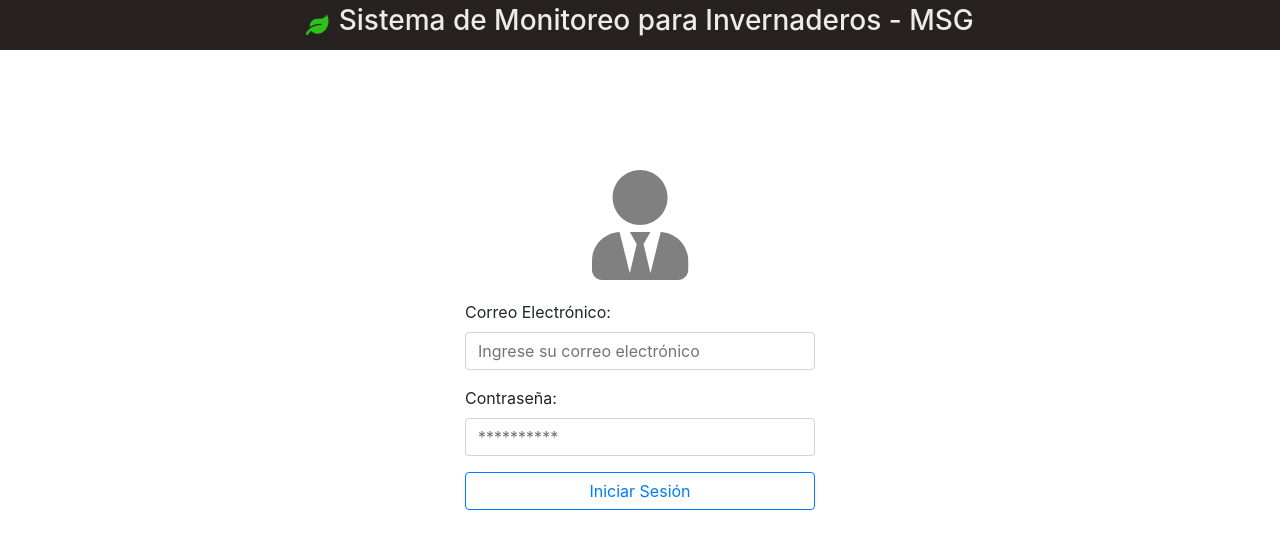
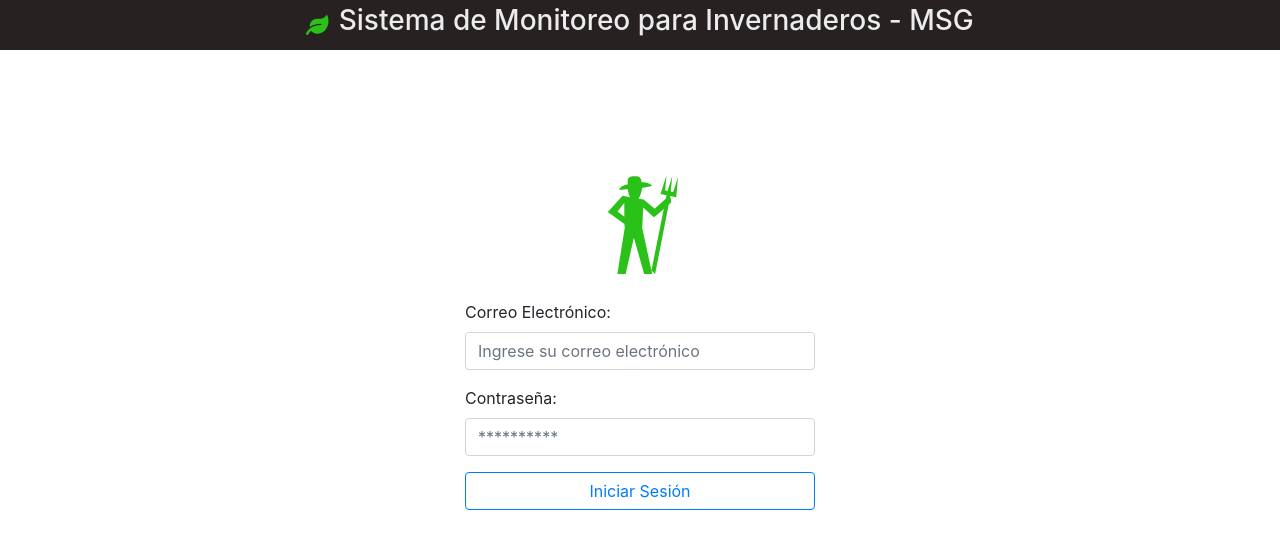
Before and after one commit to JMGVDEV/IoTUCO-FrontEnd, a React (Create React App) app: page / in a window 1280 px wide. Shown: the top 548 px of the page. Built offline with nearby package versions, Linux system fonts and the light colour scheme.

Commit message:
update views

```diff
--- a/package.json
+++ b/package.json
@@ -22,6 +22,7 @@
     "react-bootstrap": "^1.0.0-beta.17",
     "react-dom": "^16.13.1",
     "react-gauge-chart": "^0.2.5",
+    "react-icons": "^3.10.0",
     "react-location": "^2.0.7",
     "react-notifications": "^1.6.0",
     "react-router-dom": "^5.1.2",
--- a/src/components/Filters.jsx
+++ b/src/components/Filters.jsx
@@ -1,7 +1,7 @@
 import React, { Component } from 'react';
 import { Form } from 'react-bootstrap';
 import { getGrowBeds, getGreenHouses } from '../Utils/Api';
-import invernadero from '../assets/invernadero.svg';
+import { GiGreenhouse} from "react-icons/gi";
 //import invernadero from '../assets/greenhouse.png';
 
 export default class Filters extends Component {
@@ -70,8 +70,8 @@ export default class Filters extends Component {
     return (
       <div>
         <div className="pt-3 text-center" style={{ padding: 20 }}>
-          <h3>Selecionar Cama</h3>
-          <img src={invernadero} width="120px" />
+          <h3>Seleccionar Cama</h3>
+          <GiGreenhouse classame="usr" color="2AC218" size="120px" width="200px" />
         </div>
 
         <Form onSubmit={this.createUser}>
--- a/src/components/UserCard.jsx
+++ b/src/components/UserCard.jsx
@@ -1,6 +1,6 @@
 import React, { Component } from 'react';
-import { FontAwesomeIcon } from '@fortawesome/react-fontawesome';
-import { faUsersCog } from '@fortawesome/free-solid-svg-icons';
+import { getGrowBeds, getGreenHouses } from '../Utils/Api';
+import { RiUserSettingsLine} from "react-icons/ri";
 import { Form, Button, Row, Col } from 'react-bootstrap';
 import { updateUser, deleteUser } from '../Utils/Api';
 import Typography from '@material-ui/core/Typography';
@@ -102,7 +102,7 @@ export default class UserCard extends Component {
         <div className="text-center pb-3 shadow-lg">
           <Row className="d-flex flex-column align-items-center">
             <div className="icon p-0 m-0">
-              <FontAwesomeIcon icon={faUsersCog} color="gray" />
+              <RiUserSettingsLine classame="usr" color="2AC218" size="120px" width="200px"  />
             </div>
 
             <Form className="w-75">
--- a/src/pages/LoginPage.jsx
+++ b/src/pages/LoginPage.jsx
@@ -1,12 +1,13 @@
 import React from "react";
 import { Form, Button, Container, Row, Col, Alert } from "react-bootstrap";
 import { FontAwesomeIcon } from "@fortawesome/react-fontawesome";
-import { faUserTie } from "@fortawesome/free-solid-svg-icons";
 import { Redirect } from "react-router-dom";
 import { loginUser as login } from "../Utils/Api";
 import "../styles/login.css";
 import { faLeaf } from '@fortawesome/free-solid-svg-icons';
+import { GiFarmer } from "react-icons/gi";
 
+//AiOutlineFundView
 class LoginPage extends React.Component {
   constructor(props) {
     super(props);
@@ -68,7 +69,7 @@ class LoginPage extends React.Component {
           <Row className="d-flex justify-content-center">
             <Col className="col-sm-4">
               <div className="d-flex justify-content-center icon">
-                <FontAwesomeIcon icon={faUserTie} classame="usr" color="gray" />
+                <GiFarmer classame="usr" color="2AC218" />
               </div>
 
               <Form onSubmit={this.loginUser}>
```
Also changed, not shown: 1 other file (tests, documents, lock files or other folders).
